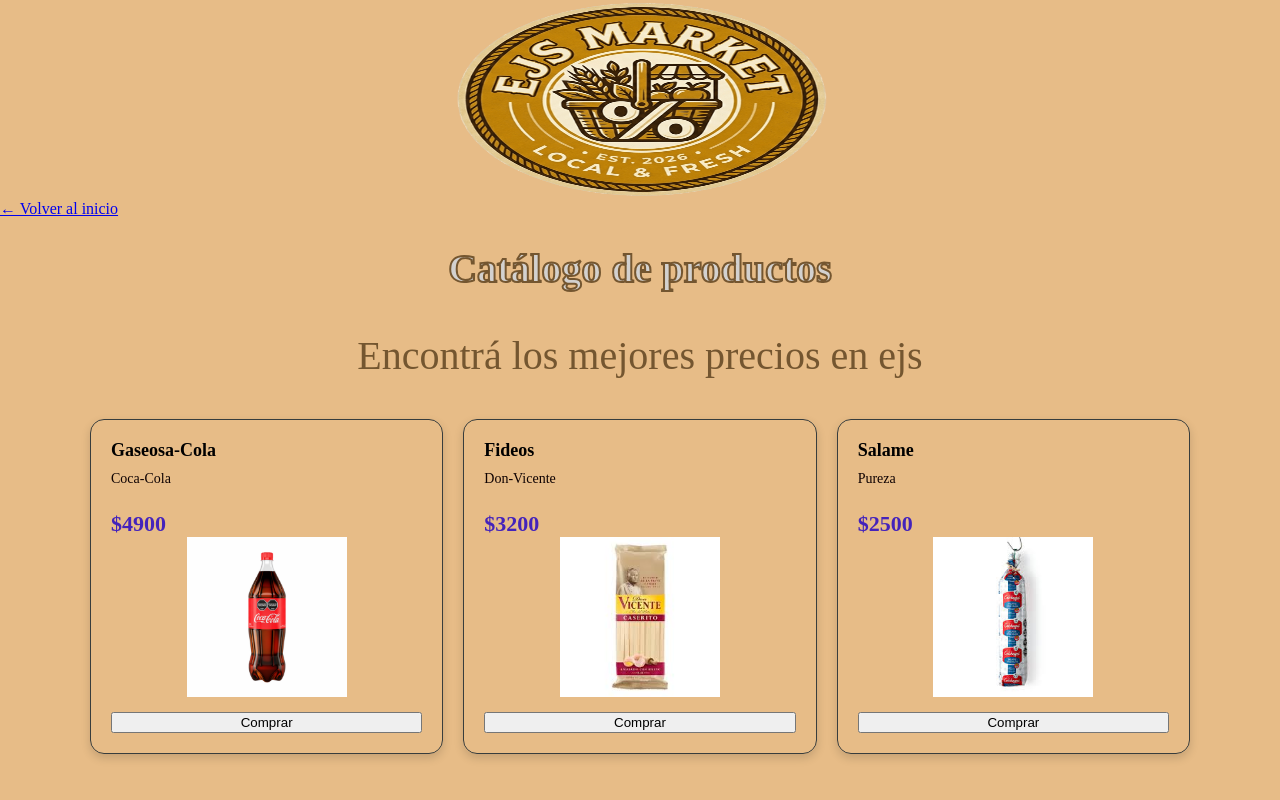
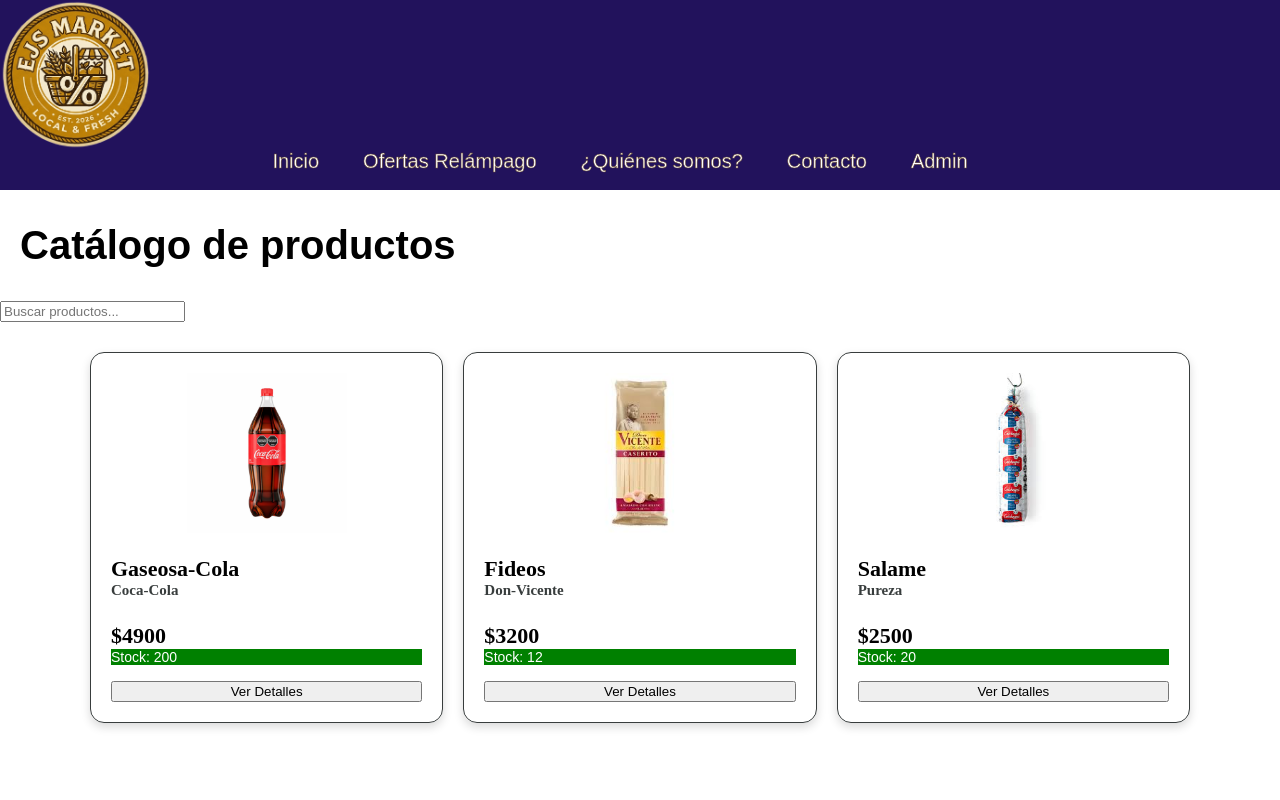
Before and after one commit to tobfernandez12/tienda-comestibles, a Node server app: page /catalogo in a window 1280 px wide. Run offline with Node 20, Linux system fonts and the light colour scheme; data comes from the database, SQL or seed files in the repository; both versions use the stored data as it was after the commit; some libraries are stand-ins or nearby versions.

Commit message:
Multiples Arreglos del css

```diff
--- a/public/css/catalogo.css
+++ b/public/css/catalogo.css
@@ -1,7 +1,7 @@
 .logo{
-    width: 380px;
-    height: 200px;
-    margin: auto;
+    width: 150px;
+    height: 150px;
+    margin: left;
     display: block;
 }
 html,body{
@@ -11,7 +11,7 @@
 }
 body{
     min-height: 100vh;
-    background-color: rgb(231, 188, 135);
+    background-color: rgb(255, 255, 255);
 }
 .parrafo{
     text-align: center;
@@ -19,38 +19,33 @@
     font-size: 40px;
 }
 .catalogo-title{
-    text-align: center;
-    color: rgb(211, 209, 207);
+    text-align: left;
+    font-size: 20px;
+    font-family: Arial, Helvetica, sans-serif;
+    margin-left: 20px;
+    color: black;
     font-size: 40px;
-    -webkit-text-stroke: 2px rgb(116, 86, 48);
 }
 /* Contenedor de productos */
 .product-grid {
     display: grid;
     grid-template-columns: repeat(3, minmax(0, 1fr));
     gap: 20px;
-
     max-width: 1100px;
     margin: 30px auto;
     padding: 0;
-
     list-style: none;
 }
-
 /* Caja individual de cada producto */
 .product-card {
     display: flex;
     flex-direction: column;
-
     min-width: 0;
     padding: 20px;
-
     background: transparent;
     border: 1px solid #383d3d;
     border-radius: 14px;
-
     box-shadow: 0 4px 10px rgba(0, 0, 0, 0.15);
-
     transition: transform 0.2s ease,
                 border-color 0.2s ease,
                 box-shadow 0.2s ease;
@@ -59,7 +54,7 @@
 /* Efecto al pasar el cursor */
 .product-card:hover {
     transform: translateY(-4px);
-    border-color: #ee8c0b;
+    border-color: #2f00af;
     box-shadow: 0 8px 20px rgba(0, 0, 0, 0.25);
 }
 
@@ -74,18 +69,41 @@
 /* Marca */
 .product-card p {
     margin: 0 0 16px;
-    color: #0f0202;
+    color: white;
     font-size: 14px;
 }
-
+.product-card h4{
+    margin: 0 0 16px;
+    color: #383d3d;
+    font-size: 15px;
+}
 /* Precio */
 .product-card h2 {
     margin: auto 0 0;
     padding-top: 8px;
-    color: #4423bb;
+    color: black;
     font-size: 22px;
 }
+.stock {
+    background-color: green;
+    color: white;
+    font-family: Arial, Helvetica, sans-serif;
+}
 
+.barra{
+    background-color: rgb(34, 18, 92);
+    height: 190px;
+    width: 100%;
+    text-align: center;
+}
+.barra-a{
+    color: white;
+    font-size: 20px;
+    margin-right: 40px;
+    font-family: Arial, Helvetica, sans-serif;
+    text-decoration: none;
+    -webkit-text-stroke: 0.5px rgb(116, 86, 48)
+}
 .product-image {
     width: 100%;
     height: 160px;
@@ -112,7 +130,6 @@
         grid-template-columns: 1fr;
         gap: 12px;
     }
-
     .product-card {
         padding: 16px;
     }
--- a/servidor.js
+++ b/servidor.js
@@ -6,7 +6,6 @@
 const { randomUUID } = require("crypto");
 
 app.set("view engine", "ejs");
-
 app.use(express.static(path.join(__dirname, "public")));
 
 /* prods=[
--- a/views/catalogo.ejs
+++ b/views/catalogo.ejs
@@ -8,21 +8,27 @@
     <link rel="stylesheet" href="/css/catalogo.css">
 </head>
 <body>
-    <img class="logo" src="/assets/EJS-MARKET-logo.png" alt="Logo">
-    <a href="/">← Volver al inicio</a>
-
-    <div>
-        <h1 class="catalogo-title">Catálogo de productos</h1>
-        <p class="parrafo">Encontrá los mejores precios en ejs</p>
+    <div class="barra">
+        <img class="logo" src="/assets/EJS-MARKET-logo.png" alt="Logo">
+        <a class="barra-a" href="/">Inicio</a>
+        <a class="barra-a" href="">Ofertas Relámpago</a>
+        <a class="barra-a" href="">¿Quiénes somos?</a>
+        <a class="barra-a" href="">Contacto</a>
+        <a class="barra-a" href="/admin">Admin</a>
+    </div>
+    <div class="catalogo-productos">
+        <h2 class="catalogo-title">Catálogo de productos</h2>
+        <input class="barra-busqueda" type="text" placeholder="Buscar productos...">
     </div>
     <ul class="product-grid">
         <% prods.forEach((prod, i) => { %>
             <li class="product-card" style="--i: <%= i %>">
-                <h3><%= prod.nombre %></h3>
-                <p><%= prod.marca %></p>
+                <img class="product-image" src="<%= prod.imagen %>" alt="<%= prod.nombre %>" loading="lazy">
+                <h2><%= prod.nombre %></h2>
+                <h4><%= prod.marca %></h4>
                 <h2>$<%= prod.precio %></h2>
-                <img class="product-image" src="<%= prod.imagen %>" alt="<%= prod.nombre %>" loading="lazy">
-                <button>Comprar</button>
+                <p class="stock">Stock: <%= prod.stock %></p>
+                <button>Ver Detalles</button>
             </li>
         <% }) %>
     </ul>
```
Also changed, not shown: public/css/index.css (+36 -4 lines), views/index.ejs (+6 -1 lines), public/assets/productos/46a9dac3-978a-4d42-9c82-2581802c6325.jpg (added), public/assets/productos/7714599d-f17b-4e5a-a5f2-ad433a27acc6.jpg (added), tienda.db.
